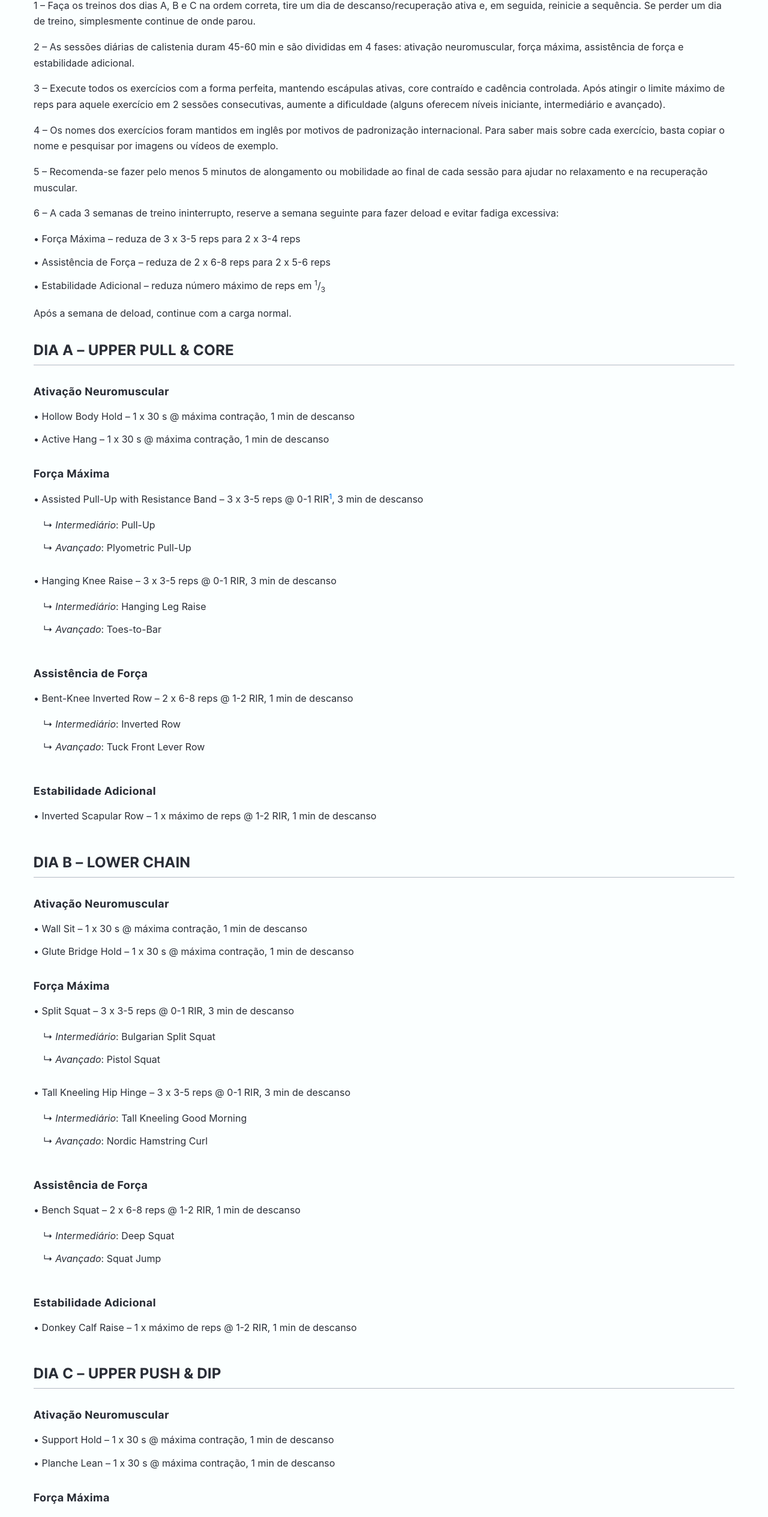
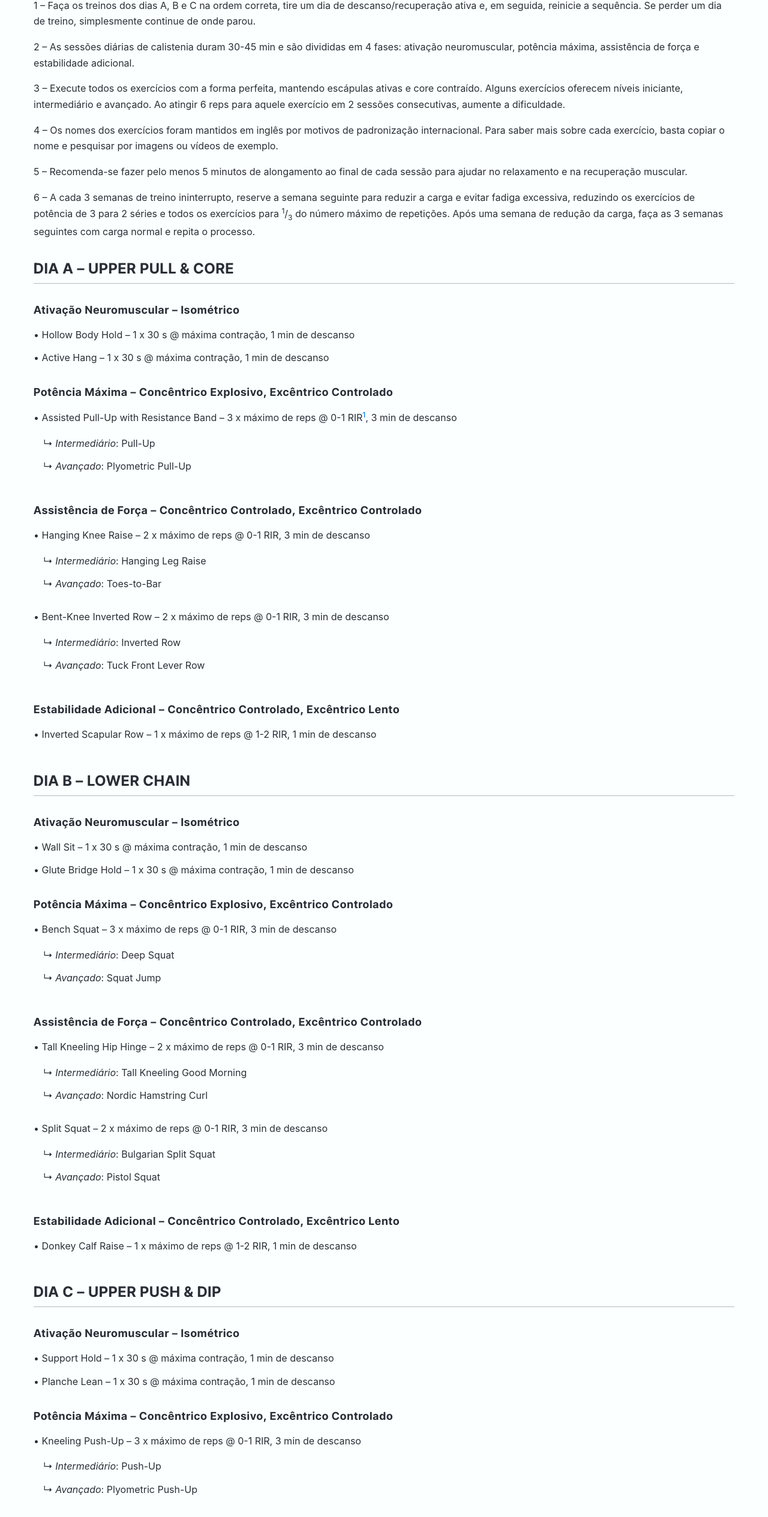
Before and after one commit to robson-niemeyer/robson-niemeyer.github.io, a website: page calisthenics-training-for-beginners/index.html in a window 1280 px wide. Shown: the part 1357-3886 px from the top of the page at 60% size. Drawn offline with Linux system fonts and the light colour scheme; a web font is replaced by a local one.

Commit message:
Fix: reorder exercises and change descriptions

```diff
--- a/calisthenics-training-for-beginners/index.html
+++ b/calisthenics-training-for-beginners/index.html
@@ -59,37 +59,32 @@ de capa" />
         um dia de descanso/recuperação ativa e, em seguida, reinicie a
         sequência. Se perder um dia de treino, simplesmente continue de
         onde parou.</p>
-        <p>2 – As sessões diárias de calistenia duram 45-60 min e são
-        divididas em 4 fases: ativação neuromuscular, força máxima,
+        <p>2 – As sessões diárias de calistenia duram 30-45 min e são
+        divididas em 4 fases: ativação neuromuscular, potência máxima,
         assistência de força e estabilidade adicional.</p>
         <p>3 – Execute todos os exercícios com a forma perfeita,
-        mantendo escápulas ativas, core contraído e cadência controlada.
-        Após atingir o limite máximo de reps para aquele exercício em 2
-        sessões consecutivas, aumente a dificuldade (alguns oferecem
-        níveis iniciante, intermediário e avançado).</p>
+        mantendo escápulas ativas e core contraído. Alguns exercícios
+        oferecem níveis iniciante, intermediário e avançado. Ao atingir
+        6 reps para aquele exercício em 2 sessões consecutivas, aumente
+        a dificuldade.</p>
         <p>4 – Os nomes dos exercícios foram mantidos em inglês por
         motivos de padronização internacional. Para saber mais sobre
         cada exercício, basta copiar o nome e pesquisar por imagens ou
         vídeos de exemplo.</p>
-        <p>5 – Recomenda-se fazer pelo menos 5 minutos de alongamento ou
-        mobilidade ao final de cada sessão para ajudar no relaxamento e
-        na recuperação muscular.</p>
+        <p>5 – Recomenda-se fazer pelo menos 5 minutos de alongamento ao
+        final de cada sessão para ajudar no relaxamento e na recuperação
+        muscular.</p>
         <p>6 – A cada 3 semanas de treino ininterrupto, reserve a semana
-        seguinte para fazer deload e evitar fadiga excessiva:</p>
-        <div class="list-stylized">
-        <ul>
-        <li>Força Máxima – reduza de 3 x 3-5 reps para 2 x 3-4 reps</li>
-        <li>Assistência de Força – reduza de 2 x 6-8 reps para 2 x 5-6
-        reps</li>
-        <li>Estabilidade Adicional – reduza número máximo de reps em
-        <sup>1</sup>/<sub>3</sub></li>
-        </ul>
-        </div>
-        <p>Após a semana de deload, continue com a carga normal.</p>
+        seguinte para reduzir a carga e evitar fadiga excessiva,
+        reduzindo os exercícios de potência de 3 para 2 séries e todos
+        os exercícios para <sup>1</sup>/<sub>3</sub> do número máximo de
+        repetições. Após uma semana de redução da carga, faça as 3
+        semanas seguintes com carga normal e repita o processo.</p>
         </section>
         <section id="dia-a-upper-pull-core" class="subsection">
         <h2>Dia A – Upper Pull &amp; Core</h2>
-        <h3 id="ativação-neuromuscular">Ativação Neuromuscular</h3>
+        <h3 id="ativação-neuromuscular-isométrico">Ativação
+        Neuromuscular – Isométrico</h3>
         <div class="list-stylized">
         <ul>
         <li>Hollow Body Hold – 1 x 30 s @ máxima contração, 1 min de
@@ -98,36 +93,42 @@ de capa" />
         descanso</li>
         </ul>
         </div>
-        <h3 id="força-máxima">Força Máxima</h3>
+        <h3
+        id="potência-máxima-concêntrico-explosivo-excêntrico-controlado">Potência
+        Máxima – Concêntrico Explosivo, Excêntrico Controlado</h3>
         <div class="list-stylized">
         <ul>
-        <li>Assisted Pull-Up with Resistance Band – 3 x 3-5 reps @ 0-1
-        RIR<a href="#fn1" class="footnote-ref" id="fnref1"
+        <li>Assisted Pull-Up with Resistance Band – 3 x máximo de reps @
+        0-1 RIR<a href="#fn1" class="footnote-ref" id="fnref1"
         role="doc-noteref"><sup>1</sup></a>, 3 min de descanso
         <ul>
         <li><em>Intermediário</em>: Pull-Up</li>
         <li><em>Avançado</em>: Plyometric Pull-Up</li>
         </ul></li>
-        <li>Hanging Knee Raise – 3 x 3-5 reps @ 0-1 RIR, 3 min de
+        </ul>
+        </div>
+        <h3
+        id="assistência-de-força-concêntrico-controlado-excêntrico-controlado">Assistência
+        de Força – Concêntrico Controlado, Excêntrico Controlado</h3>
+        <div class="list-stylized">
+        <ul>
+        <li>Hanging Knee Raise – 2 x máximo de reps @ 0-1 RIR, 3 min de
         descanso
         <ul>
         <li><em>Intermediário</em>: Hanging Leg Raise</li>
         <li><em>Avançado</em>: Toes-to-Bar</li>
         </ul></li>
-        </ul>
-        </div>
-        <h3 id="assistência-de-força">Assistência de Força</h3>
-        <div class="list-stylized">
-        <ul>
-        <li>Bent-Knee Inverted Row – 2 x 6-8 reps @ 1-2 RIR, 1 min de
-        descanso
+        <li>Bent-Knee Inverted Row – 2 x máximo de reps @ 0-1 RIR, 3 min
+        de descanso
         <ul>
         <li><em>Intermediário</em>: Inverted Row</li>
         <li><em>Avançado</em>: Tuck Front Lever Row</li>
         </ul></li>
         </ul>
         </div>
-        <h3 id="estabilidade-adicional">Estabilidade Adicional</h3>
+        <h3
+        id="estabilidade-adicional-concêntrico-controlado-excêntrico-lento">Estabilidade
+        Adicional – Concêntrico Controlado, Excêntrico Lento</h3>
         <div class="list-stylized">
         <ul>
         <li>Inverted Scapular Row – 1 x máximo de reps @ 1-2 RIR, 1 min
@@ -137,7 +138,8 @@ de capa" />
         </section>
         <section id="dia-b-lower-chain" class="subsection">
         <h2>Dia B – Lower Chain</h2>
-        <h3 id="ativação-neuromuscular-1">Ativação Neuromuscular</h3>
+        <h3 id="ativação-neuromuscular-isométrico-1">Ativação
+        Neuromuscular – Isométrico</h3>
         <div class="list-stylized">
         <ul>
         <li>Wall Sit – 1 x 30 s @ máxima contração, 1 min de
@@ -146,33 +148,41 @@ de capa" />
         descanso</li>
         </ul>
         </div>
-        <h3 id="força-máxima-1">Força Máxima</h3>
+        <h3
+        id="potência-máxima-concêntrico-explosivo-excêntrico-controlado-1">Potência
+        Máxima – Concêntrico Explosivo, Excêntrico Controlado</h3>
         <div class="list-stylized">
         <ul>
-        <li>Split Squat – 3 x 3-5 reps @ 0-1 RIR, 3 min de descanso
-        <ul>
-        <li><em>Intermediário</em>: Bulgarian Split Squat</li>
-        <li><em>Avançado</em>: Pistol Squat</li>
-        </ul></li>
-        <li>Tall Kneeling Hip Hinge – 3 x 3-5 reps @ 0-1 RIR, 3 min de
+        <li>Bench Squat – 3 x máximo de reps @ 0-1 RIR, 3 min de
         descanso
-        <ul>
-        <li><em>Intermediário</em>: Tall Kneeling Good Morning</li>
-        <li><em>Avançado</em>: Nordic Hamstring Curl</li>
-        </ul></li>
-        </ul>
-        </div>
-        <h3 id="assistência-de-força-1">Assistência de Força</h3>
-        <div class="list-stylized">
-        <ul>
-        <li>Bench Squat – 2 x 6-8 reps @ 1-2 RIR, 1 min de descanso
         <ul>
         <li><em>Intermediário</em>: Deep Squat</li>
         <li><em>Avançado</em>: Squat Jump</li>
         </ul></li>
         </ul>
         </div>
-        <h3 id="estabilidade-adicional-1">Estabilidade Adicional</h3>
+        <h3
+        id="assistência-de-força-concêntrico-controlado-excêntrico-controlado-1">Assistência
+        de Força – Concêntrico Controlado, Excêntrico Controlado</h3>
+        <div class="list-stylized">
+        <ul>
+        <li>Tall Kneeling Hip Hinge – 2 x máximo de reps @ 0-1 RIR, 3
+        min de descanso
+        <ul>
+        <li><em>Intermediário</em>: Tall Kneeling Good Morning</li>
+        <li><em>Avançado</em>: Nordic Hamstring Curl</li>
+        </ul></li>
+        <li>Split Squat – 2 x máximo de reps @ 0-1 RIR, 3 min de
+        descanso
+        <ul>
+        <li><em>Intermediário</em>: Bulgarian Split Squat</li>
+        <li><em>Avançado</em>: Pistol Squat</li>
+        </ul></li>
+        </ul>
+        </div>
+        <h3
+        id="estabilidade-adicional-concêntrico-controlado-excêntrico-lento-1">Estabilidade
+        Adicional – Concêntrico Controlado, Excêntrico Lento</h3>
         <div class="list-stylized">
         <ul>
         <li>Donkey Calf Raise – 1 x máximo de reps @ 1-2 RIR, 1 min de
@@ -182,7 +192,8 @@ de capa" />
         </section>
         <section id="dia-c-upper-push-dip" class="subsection">
         <h2>Dia C – Upper Push &amp; Dip</h2>
-        <h3 id="ativação-neuromuscular-2">Ativação Neuromuscular</h3>
+        <h3 id="ativação-neuromuscular-isométrico-2">Ativação
+        Neuromuscular – Isométrico</h3>
         <div class="list-stylized">
         <ul>
         <li>Support Hold – 1 x 30 s @ máxima contração, 1 min de
@@ -191,34 +202,41 @@ de capa" />
         descanso</li>
         </ul>
         </div>
-        <h3 id="força-máxima-2">Força Máxima</h3>
+        <h3
+        id="potência-máxima-concêntrico-explosivo-excêntrico-controlado-2">Potência
+        Máxima – Concêntrico Explosivo, Excêntrico Controlado</h3>
         <div class="list-stylized">
         <ul>
-        <li>Incline Pike Push-Up – 3 x 3-5 reps @ 0-1 RIR, 3 min de
+        <li>Kneeling Push-Up – 3 x máximo de reps @ 0-1 RIR, 3 min de
         descanso
-        <ul>
-        <li><em>Intermediário</em>: Pike Push-Up</li>
-        <li><em>Avançado</em>: Handstand Push-Up</li>
-        </ul></li>
-        <li>Bent-Knee Bench Dip – 3 x 3-5 reps @ 0-1 RIR, 3 min de
-        descanso
-        <ul>
-        <li><em>Intermediário</em>: Dip</li>
-        <li><em>Avançado</em>: Straight Bar Dip</li>
-        </ul></li>
-        </ul>
-        </div>
-        <h3 id="assistência-de-força-2">Assistência de Força</h3>
-        <div class="list-stylized">
-        <ul>
-        <li>Kneeling Push-Up – 2 x 6-8 reps @ 1-2 RIR, 1 min de descanso
         <ul>
         <li><em>Intermediário</em>: Push-Up</li>
         <li><em>Avançado</em>: Plyometric Push-Up</li>
         </ul></li>
         </ul>
         </div>
-        <h3 id="estabilidade-adicional-2">Estabilidade Adicional</h3>
+        <h3
+        id="assistência-de-força-concêntrico-controlado-excêntrico-controlado-2">Assistência
+        de Força – Concêntrico Controlado, Excêntrico Controlado</h3>
+        <div class="list-stylized">
+        <ul>
+        <li>Bent-Knee Bench Dip – 2 x máximo de reps @ 0-1 RIR, 3 min de
+        descanso
+        <ul>
+        <li><em>Intermediário</em>: Dip</li>
+        <li><em>Avançado</em>: Straight Bar Dip</li>
+        </ul></li>
+        <li>Incline Pike Push-Up – 2 x máximo de reps @ 0-1 RIR, 3 min
+        de descanso
+        <ul>
+        <li><em>Intermediário</em>: Pike Push-Up</li>
+        <li><em>Avançado</em>: Handstand Push-Up</li>
+        </ul></li>
+        </ul>
+        </div>
+        <h3
+        id="estabilidade-adicional-concêntrico-controlado-excêntrico-lento-2">Estabilidade
+        Adicional – Concêntrico Controlado, Excêntrico Lento</h3>
         <div class="list-stylized">
         <ul>
         <li>Elevated Pike Shoulder Shrug – 1 x máximo de reps @ 1-2 RIR,
@@ -228,7 +246,7 @@ de capa" />
         </section>
         <section id="recuperação-ativa" class="subsection">
         <h2>Recuperação Ativa</h2>
-        <h3 id="ativação-neuromuscular-3">Ativação Neuromuscular</h3>
+        <h3 id="aquecimento">Aquecimento</h3>
         <div class="list-stylized">
         <ul>
         <li>Caminhada – 5 min @ 50-60% MHR<a href="#fn2"
@@ -242,7 +260,7 @@ de capa" />
         <li>Corrida Leve – 20 min @ 60-70% MHR</li>
         </ul>
         </div>
-        <h3 id="transição-de-ritmo">Transição de Ritmo</h3>
+        <h3 id="transição">Transição</h3>
         <div class="list-stylized">
         <ul>
         <li>Caminhada – 5 min @ 50-60% MHR</li>
```
Also changed, not shown: src/calisthenics-training-for-beginners.md (+49 -57 lines).
